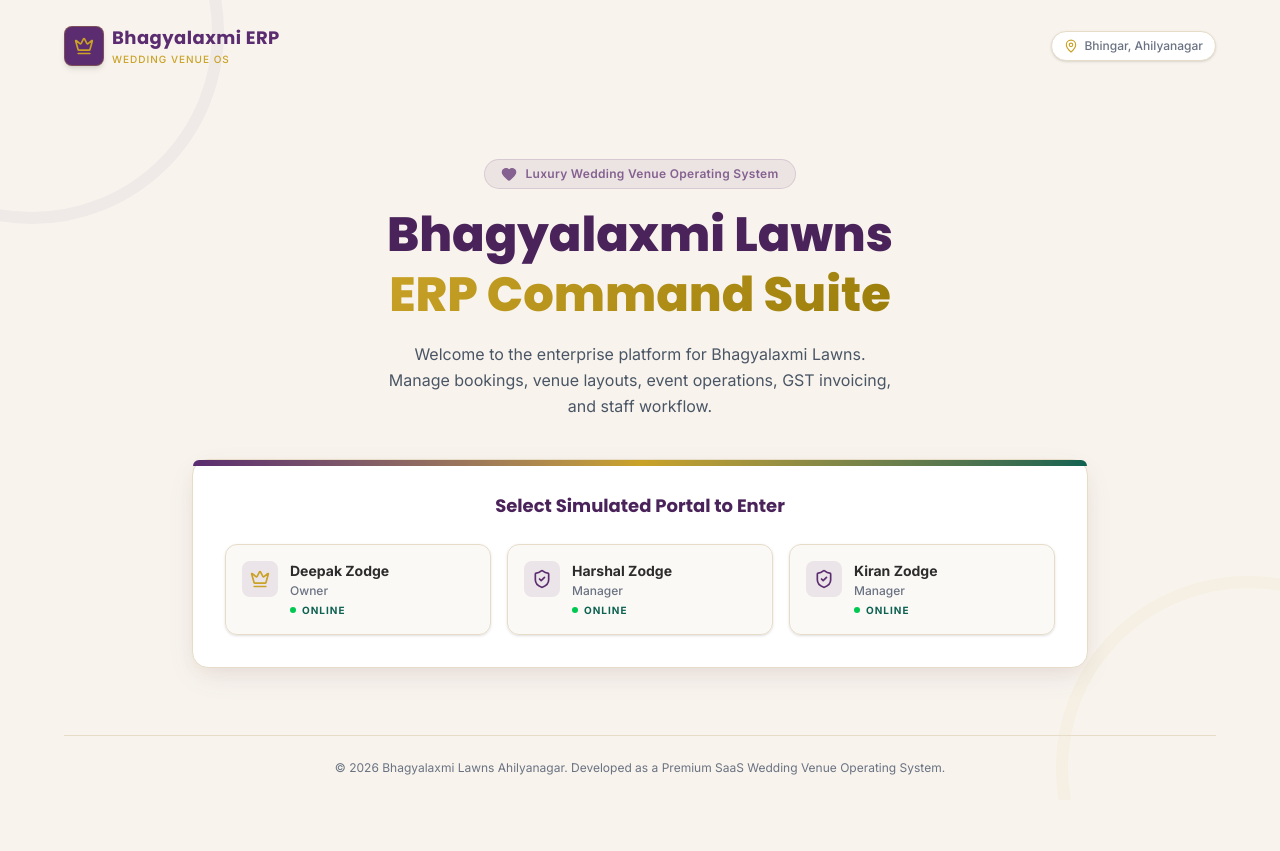
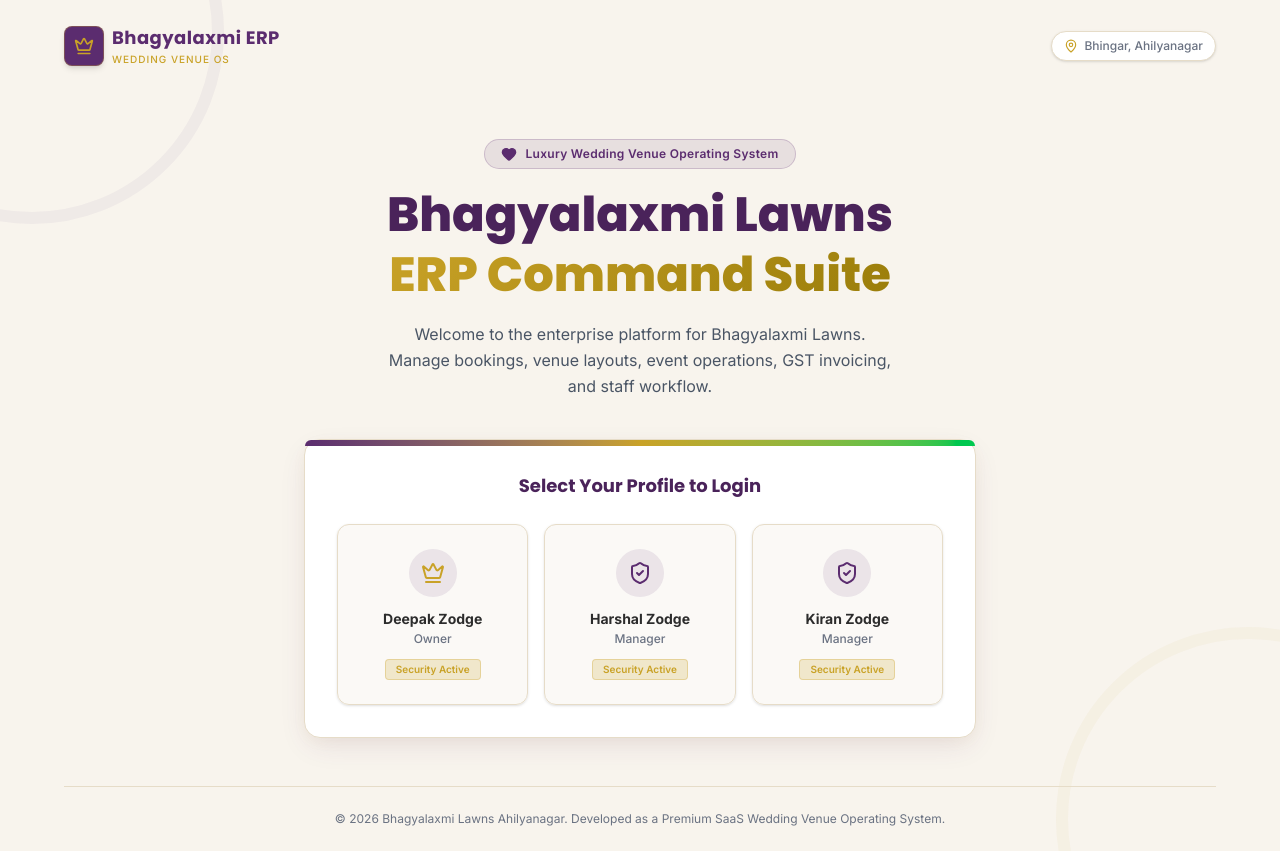
Before and after one commit to HarshalZodge/Lawn, a Next.js app: page / in a window 1280 px wide. Before the commit the page ends 800 px from the top, so only its background shows below. Built offline with nearby package versions, Linux system fonts and the light colour scheme.

Commit message:
Implement secure passcode login and logout for the 3 managing members

```diff
--- a/src/app/page.tsx
+++ b/src/app/page.tsx
@@ -2,8 +2,8 @@
 
 import React, { useState, useEffect } from 'react';
 import { useRouter } from 'next/navigation';
-import { Crown, ShieldCheck, Heart, User, CheckCircle2, MapPin } from 'lucide-react';
-import { motion } from 'framer-motion';
+import { Crown, ShieldCheck, Heart, User, CheckCircle2, MapPin, KeyRound, ArrowLeft } from 'lucide-react';
+import { motion, AnimatePresence } from 'framer-motion';
 import { db } from '@/lib/mock-db';
 import { Profile } from '@/types';
 
@@ -11,15 +11,40 @@ export default function EntryPortal() {
   const router = useRouter();
   const [profiles, setProfiles] = useState<Profile[]>([]);
   const [mounted, setMounted] = useState(false);
+  const [selectedProfile, setSelectedProfile] = useState<Profile | null>(null);
+  const [passcode, setPasscode] = useState('');
+  const [error, setError] = useState<string | null>(null);
 
   useEffect(() => {
     setProfiles(db.getProfiles());
     setMounted(true);
   }, []);
 
-  const handlePortalEntry = (userId: string) => {
-    db.setCurrentUser(userId);
+  const handlePortalEntry = (e: React.FormEvent) => {
+    e.preventDefault();
+    if (!selectedProfile) return;
+
+    // Secure login passcode logic:
+    // 1. Supports global standard testing passcode: "1234"
+    // 2. Supports personal lowercase first name: "deepak", "harshal", "kiran"
+    // 3. Supports user specific PIN: Owner = "1111", Harshal = "2222", Kiran = "3333"
+    const firstName = selectedProfile.fullName.split(' ')[0].toLowerCase();
+    const isCorrect =
+      passcode === '1234' ||
+      passcode === firstName ||
+      (selectedProfile.role === 'Owner' && passcode === '1111') ||
+      (selectedProfile.fullName.includes('Harshal') && passcode === '2222') ||
+      (selectedProfile.fullName.includes('Kiran') && passcode === '3333');
+
+    if (isCorrect) {
+      db.setCurrentUser(selectedProfile.id);
       router.push('/dashboard');
+    } else {
+      setError('Access Denied: Invalid Security Passcode');
+      setPasscode('');
+      // Auto clear error after 3 seconds
+      setTimeout(() => setError(null), 3000);
+    }
   };
 
   if (!mounted) return null;
@@ -55,7 +80,7 @@ export default function EntryPortal() {
           transition={{ duration: 0.6 }}
           className="text-center mb-10"
         >
-          <div className="inline-flex items-center justify-center space-x-2 bg-purple-primary/10 px-4 py-1.5 rounded-full border border-purple-primary/20 mb-4 animate-pulse">
+          <div className="inline-flex items-center justify-center space-x-2 bg-purple-primary/10 px-4 py-1.5 rounded-full border border-purple-primary/20 mb-4">
             <Heart className="h-4 w-4 text-purple-primary fill-purple-primary" />
             <span className="text-xs font-semibold text-purple-primary tracking-wide">Luxury Wedding Venue Operating System</span>
           </div>
@@ -68,50 +93,117 @@ export default function EntryPortal() {
           </p>
         </motion.div>
 
-        {/* Roles Selection Box */}
+        {/* Dynamic Passcode / Roles Switcher */}
+        <AnimatePresence mode="wait">
+          {!selectedProfile ? (
             <motion.div
+              key="profile-select"
               initial={{ opacity: 0, scale: 0.95 }}
               animate={{ opacity: 1, scale: 1 }}
-          transition={{ duration: 0.5, delay: 0.2 }}
-          className="w-full bg-white rounded-2xl border border-border-light shadow-luxury-lg p-6 sm:p-8 relative"
+              exit={{ opacity: 0, scale: 0.95 }}
+              transition={{ duration: 0.3 }}
+              className="w-full max-w-2xl bg-white rounded-2xl border border-border-light shadow-luxury-lg p-6 sm:p-8 relative"
             >
-          <div className="absolute top-0 left-0 right-0 h-1.5 bg-gradient-to-r from-purple-primary via-gold-primary to-green-primary rounded-t-2xl"></div>
+              <div className="absolute top-0 left-0 right-0 h-1.5 bg-gradient-to-r from-purple-primary via-gold-primary to-green-500 rounded-t-2xl"></div>
 
               <h3 className="font-heading text-lg font-bold text-purple-dark text-center mb-6">
-            Select Simulated Portal to Enter
+                Select Your Profile to Login
               </h3>
 
-          <div className="grid grid-cols-1 sm:grid-cols-2 md:grid-cols-3 gap-4">
+              <div className="grid grid-cols-1 sm:grid-cols-3 gap-4">
                 {profiles.map((profile, i) => (
-              <motion.button
+                  <button
                     key={profile.id}
-                initial={{ opacity: 0, y: 20 }}
-                animate={{ opacity: 1, y: 0 }}
-                transition={{ duration: 0.4, delay: 0.1 * i }}
-                onClick={() => handlePortalEntry(profile.id)}
-                className="group relative flex items-start p-4 bg-ivory/50 border border-border-light hover:border-gold-primary hover:bg-white rounded-xl text-left transition-all duration-300 shadow-sm hover:shadow-luxury scale-100 hover:scale-[1.03]"
+                    onClick={() => {
+                      setSelectedProfile(profile);
+                      setPasscode('');
+                      setError(null);
+                    }}
+                    className="group relative flex flex-col items-center p-6 bg-ivory/50 border border-border-light hover:border-gold-primary hover:bg-white rounded-xl text-center transition-all duration-300 shadow-sm hover:shadow-luxury scale-100 hover:scale-[1.03]"
                   >
-                <div className="h-9 w-9 rounded-lg bg-purple-primary/10 text-purple-primary flex items-center justify-center flex-shrink-0 group-hover:bg-purple-primary group-hover:text-white transition-colors duration-300">
-                  {profile.role === 'Owner' && <Crown className="h-5 w-5 text-gold-primary" />}
-                  {profile.role === 'Manager' && <ShieldCheck className="h-5 w-5" />}
-                  {profile.role === 'Accountant' && <User className="h-5 w-5" />}
-                  {profile.role === 'Event Coordinator' && <CheckCircle2 className="h-5 w-5 text-green-primary" />}
-                  {profile.role === 'Reception Staff' && <User className="h-5 w-5 text-gold-primary" />}
+                    <div className="h-12 w-12 rounded-full bg-purple-primary/10 text-purple-primary flex items-center justify-center flex-shrink-0 group-hover:bg-purple-primary group-hover:text-white transition-all duration-300 mb-3">
+                      {profile.role === 'Owner' && <Crown className="h-6 w-6 text-gold-primary" />}
+                      {profile.role === 'Manager' && <ShieldCheck className="h-6 w-6" />}
                     </div>
-                <div className="ml-3 min-w-0">
-                  <p className="text-sm font-bold text-dark group-hover:text-purple-primary transition-colors truncate">
+
+                    <p className="text-sm font-bold text-dark group-hover:text-purple-primary transition-colors truncate w-full">
                       {profile.fullName}
                     </p>
                     <p className="text-xs text-gray-500 font-medium mt-0.5">{profile.role}</p>
-                  <p className="text-[10px] text-green-primary font-bold tracking-widest mt-1 uppercase flex items-center">
-                    <span className="h-1.5 w-1.5 bg-green-500 rounded-full mr-1.5 inline-block"></span>
-                    Online
-                  </p>
-                </div>
-              </motion.button>
+                    <span className="inline-block mt-3 text-[10px] bg-gold-primary/20 text-gold-primary px-2.5 py-0.5 rounded font-semibold border border-gold-primary/30">
+                      Security Active
+                    </span>
+                  </button>
                 ))}
               </div>
             </motion.div>
+          ) : (
+            <motion.div
+              key="passcode-entry"
+              initial={{ opacity: 0, scale: 0.95 }}
+              animate={{ opacity: 1, scale: 1 }}
+              exit={{ opacity: 0, scale: 0.95 }}
+              transition={{ duration: 0.3 }}
+              className="w-full max-w-md bg-white rounded-2xl border border-border-light shadow-luxury-lg p-6 sm:p-8 relative"
+            >
+              <div className="absolute top-0 left-0 right-0 h-1.5 bg-gradient-to-r from-purple-primary via-gold-primary to-green-500 rounded-t-2xl"></div>
+
+              <button
+                onClick={() => setSelectedProfile(null)}
+                className="absolute top-4 left-4 p-1.5 rounded-lg text-gray-400 hover:text-purple-primary hover:bg-ivory transition-colors flex items-center text-xs font-bold"
+              >
+                <ArrowLeft className="h-4 w-4 mr-1" />
+                Back
+              </button>
+
+              <div className="flex flex-col items-center mt-4">
+                <div className="h-12 w-12 rounded-full bg-purple-primary/10 text-purple-primary flex items-center justify-center mb-3">
+                  <KeyRound className="h-6 w-6 text-gold-primary" />
+                </div>
+                <h3 className="font-heading text-lg font-bold text-purple-dark">
+                  Verify Credentials
+                </h3>
+                <p className="text-xs text-gray-500 text-center mt-1">
+                  Enter secure passcode for <b>{selectedProfile.fullName}</b>
+                </p>
+              </div>
+
+              <form onSubmit={handlePortalEntry} className="mt-6 space-y-4">
+                <div>
+                  <input
+                    type="password"
+                    required
+                    placeholder="Enter PIN / Passcode"
+                    value={passcode}
+                    onChange={(e) => setPasscode(e.target.value)}
+                    className="w-full px-4 py-3 bg-ivory/50 border border-[#EBE6DD] focus:outline-none focus:border-purple-primary rounded-xl text-center text-lg font-bold tracking-widest"
+                    autoFocus
+                  />
+                  <p className="text-[10px] text-gray-400 text-center mt-1.5">
+                    Demo hint: Use `1234` or user's first name (`deepak`, `harshal`, `kiran`)
+                  </p>
+                </div>
+
+                {error && (
+                  <motion.div
+                    initial={{ opacity: 0, y: -10 }}
+                    animate={{ opacity: 1, y: 0 }}
+                    className="p-3 bg-red-50 border border-red-200 text-red-600 rounded-lg text-xs font-semibold text-center"
+                  >
+                    {error}
+                  </motion.div>
+                )}
+
+                <button
+                  type="submit"
+                  className="w-full py-3 bg-purple-primary hover:bg-purple-dark text-white font-bold rounded-xl border border-gold-primary/30 shadow-md text-xs tracking-wider transition-all"
+                >
+                  Verify & Enter ERP
+                </button>
+              </form>
+            </motion.div>
+          )}
+        </AnimatePresence>
       </main>
 
       {/* Footer */}
```
Also changed, not shown: src/components/layout/dashboard-layout.tsx (+25 -6 lines). Lines whose indentation alone changed are shown as unchanged.
